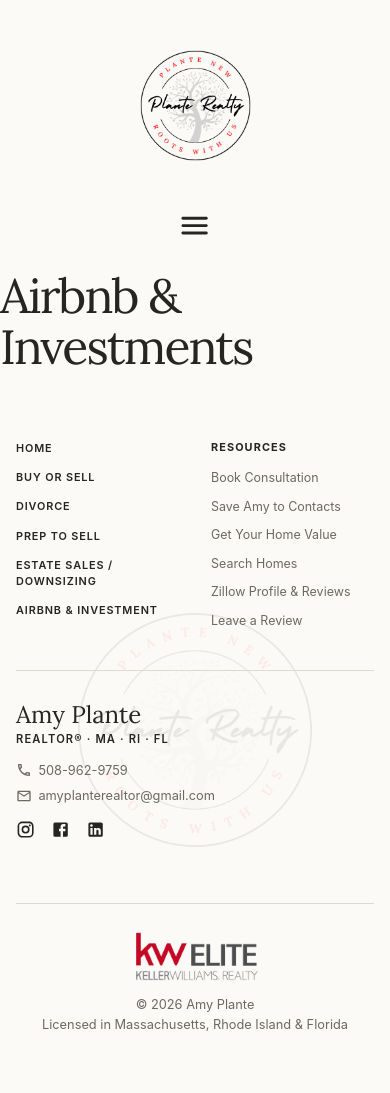
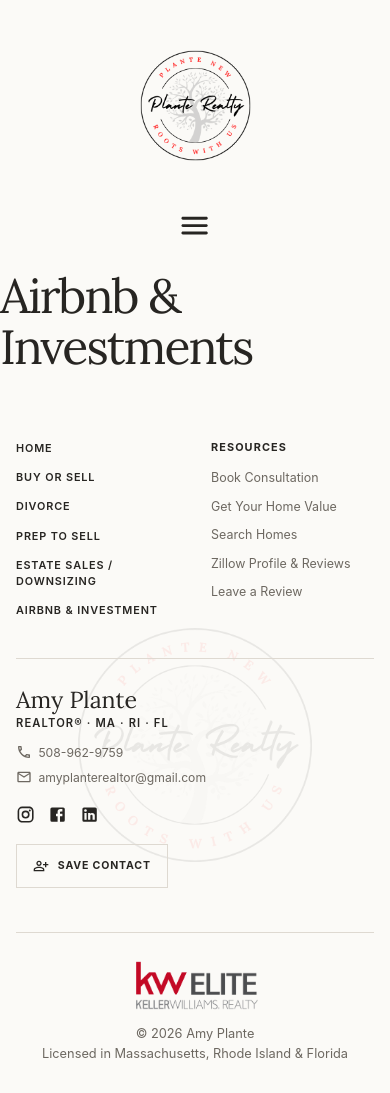
Before and after one commit to splante1060-star/amyp-realtor-website, a React (Vite) app: page /airbnb-investment in a window 390 px wide. Before the commit the page ends 1064 px from the top, so only its background shows below. Built offline with nearby package versions, Linux system fonts and the light colour scheme.

Commit message:
fix: footer inclusion of save contact

```diff
--- a/src/components/Footer.tsx
+++ b/src/components/Footer.tsx
@@ -4,6 +4,7 @@ import EmailOutlinedIcon from "@mui/icons-material/EmailOutlined";
 import InstagramIcon from "@mui/icons-material/Instagram";
 import FacebookIcon from "@mui/icons-material/Facebook";
 import LinkedInIcon from "@mui/icons-material/LinkedIn";
+import PersonAddAltOutlinedIcon from "@mui/icons-material/PersonAddAltOutlined";
 import amyLogo from "../assets/Plante Realty Logo-US.png";
 import kwLogo from "../assets/kw.png";
 
@@ -39,9 +40,9 @@ export default function Footer() {
               Book Consultation
             </a>
 
-            <a href="/amy-plante.vcf" download="Amy-Plante.vcf">
+            {/* <a href="/amy-plante.vcf" download="Amy-Plante.vcf">
               Save Amy to Contacts
-            </a>
+            </a> */}
 
             <a
               href="https://docs.google.com/forms/d/e/1FAIpQLSdll0M9XLlYdAixN-NEPm8NcwoIEK6ET8GmPmHQNbVsiYDItQ/viewform"
@@ -99,7 +100,9 @@ export default function Footer() {
 
         {!isHomePage && (
           <div className="footer-contact">
+            <div className="footer-contact-left">
               <div className="footer-contact-info">
+                {" "}
                 <strong>Amy Plante</strong>
                 <span>REALTOR® · MA · RI · FL</span>
               </div>
@@ -145,6 +148,16 @@ export default function Footer() {
                 </a>
               </div>
             </div>
+
+            <a
+              href="/amy-plante.vcf"
+              download="Amy-Plante.vcf"
+              className="footer-save-contact"
+            >
+              <PersonAddAltOutlinedIcon />
+              <span>Save Contact</span>
+            </a>
+          </div>
         )}
 
         <div className="footer-bottom">
--- a/src/styles/index.css
+++ b/src/styles/index.css
@@ -450,37 +450,51 @@ section {
 
 .footer-contact {
   display: flex;
+  justify-content: space-between;
   align-items: center;
-  gap: 2rem;
+  gap: 3rem;
 
-  margin-bottom: 2.5rem;
-  padding: 1.75rem 0 2rem;
+  margin-bottom: 1.5rem;
+  padding: 2rem 0 1.5rem;
+}
+
+.footer-contact-left {
+  display: flex;
+  flex-direction: column;
+  align-items: flex-start;
 }
 
 .footer-contact-info {
   display: flex;
   flex-direction: column;
-  gap: 0.15rem;
-
-  margin-right: auto;
+  gap: 0.2rem;
 }
 
 .footer-contact-info strong {
   font-family: var(--font-heading);
-  font-size: 1.5rem;
+  font-size: 1.6rem;
   font-weight: 400;
+  line-height: 1.1;
+
+  color: var(--color-text);
 }
 
 .footer-contact-info span {
   font-size: 0.7rem;
   font-weight: 600;
+  line-height: 1.3;
   letter-spacing: 0.1em;
+  text-transform: uppercase;
+
+  color: var(--color-text);
 }
 
 .footer-contact-links {
   display: flex;
   align-items: center;
-  gap: 1.5rem;
+  gap: 1.4rem;
+
+  margin-top: 0.9rem;
 }
 
 .footer-contact-links a {
@@ -492,6 +506,8 @@ section {
 
   font-size: 0.8rem;
   text-decoration: none;
+
+  transition: color 0.2s ease;
 }
 
 .footer-contact-links svg {
@@ -502,7 +518,9 @@ section {
 .footer-socials {
   display: flex;
   align-items: center;
-  gap: 0.75rem;
+  gap: 0.8rem;
+
+  margin-top: 0.9rem;
 }
 
 .footer-socials a {
@@ -512,17 +530,60 @@ section {
 
   color: var(--color-text);
 
-  transition: color 0.2s ease;
+  transition:
+    color 0.2s ease,
+    transform 0.2s ease;
 }
 
-.footer-socials a:hover,
-.footer-contact-links a:hover {
+.footer-socials a:hover {
   color: var(--color-accent);
+  transform: translateY(-2px);
 }
 
 .footer-socials svg {
   width: 1.2rem;
   height: 1.2rem;
+}
+
+.footer-contact-links a:hover {
+  color: var(--color-accent);
+}
+
+.footer-save-contact {
+  display: inline-flex;
+  align-items: center;
+  justify-content: center;
+  gap: 0.55rem;
+
+  padding: 0.9rem 1.25rem;
+
+  border: 1px solid var(--color-border);
+
+  color: var(--color-text);
+
+  font-family: var(--font-body);
+  font-size: 0.72rem;
+  font-weight: 700;
+  line-height: 1;
+  letter-spacing: 0.08em;
+  text-decoration: none;
+  text-transform: uppercase;
+
+  transition:
+    color 0.2s ease,
+    border-color 0.2s ease,
+    background 0.2s ease;
+}
+
+.footer-save-contact svg {
+  width: 1rem;
+  height: 1rem;
+}
+
+.footer-save-contact:hover {
+  color: var(--color-background);
+  background: var(--color-accent);
+  border-color: var(--color-accent);
 }
 
 /* =========================================================
@@ -954,27 +1015,60 @@ section {
     display: none;
   }
 
+  /* ========= FOOTER CONTACT MOBILE ========= */
+
   .footer-contact {
-    flex-direction: column;
-    align-items: flex-start;
-    gap: 1rem;
+    display: block;
 
-    padding-bottom: 2rem;
-    margin-bottom: 2rem;
+    margin-bottom: 1.75rem;
+    padding: 1.75rem 0 1rem;
+  }
+
+  .footer-contact-left {
+    display: grid;
+    grid-template-columns: 1fr auto;
+    align-items: end;
   }
 
   .footer-contact-info {
-    margin-right: 0;
+    grid-column: 1 / -1;
+  }
+
+  .footer-contact-info strong {
+    font-size: 1.45rem;
   }
 
   .footer-contact-links {
+    grid-column: 1 / -1;
+
     flex-direction: column;
     align-items: flex-start;
-    gap: 0.6rem;
+    gap: 0.55rem;
+
+    margin-top: 0.85rem;
+  }
+
+  .footer-contact-links a {
+    font-size: 0.76rem;
   }
 
   .footer-socials {
-    gap: 1rem;
+    grid-column: 1;
+    grid-row: 3;
+
+    align-self: center;
+
+    margin-top: 1.25rem;
+  }
+
+  .footer-save-contact {
+    grid-column: 2;
+    grid-row: 3;
+
+    margin-top: 1.25rem;
+    padding: 0.8rem 1rem;
+
+    font-size: 0.66rem;
   }
 
   /* ========= BEFORE / AFTER SLIDER ========= */
```
Lines whose indentation alone changed are shown as unchanged.
